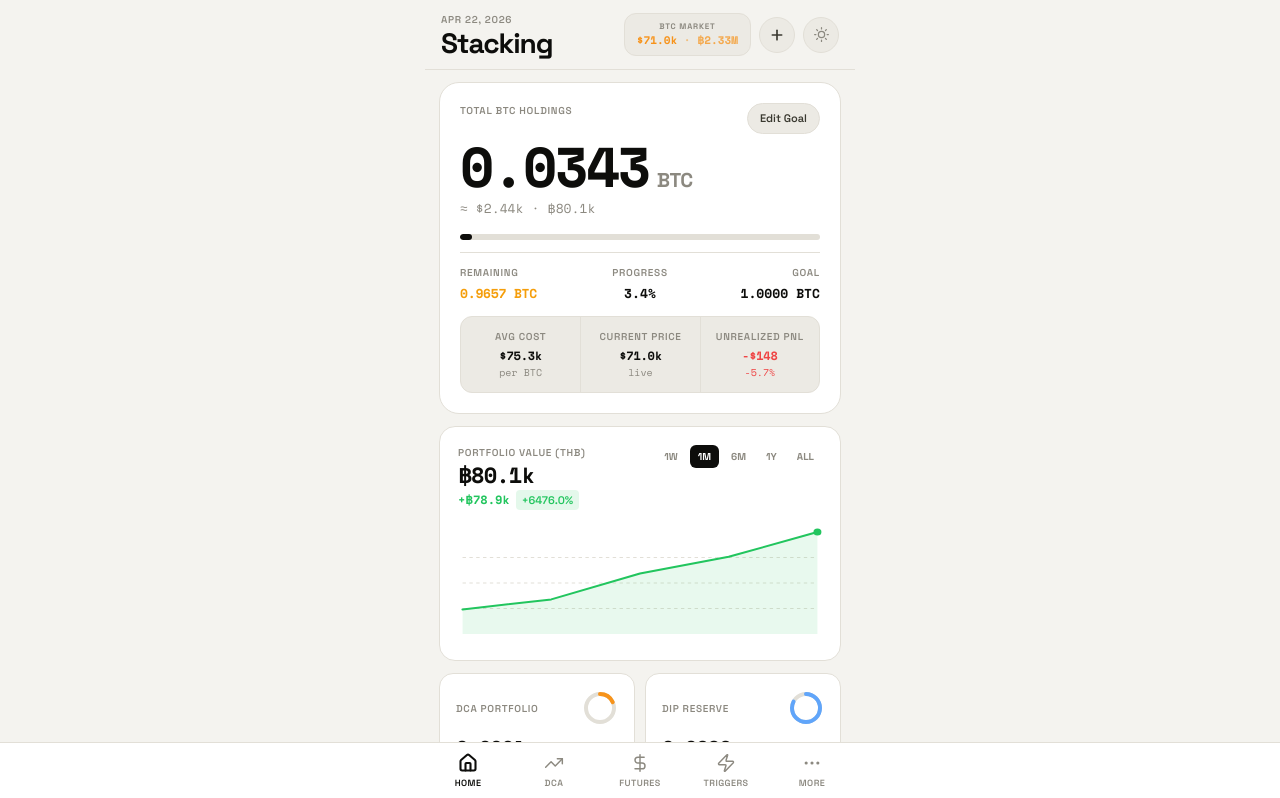
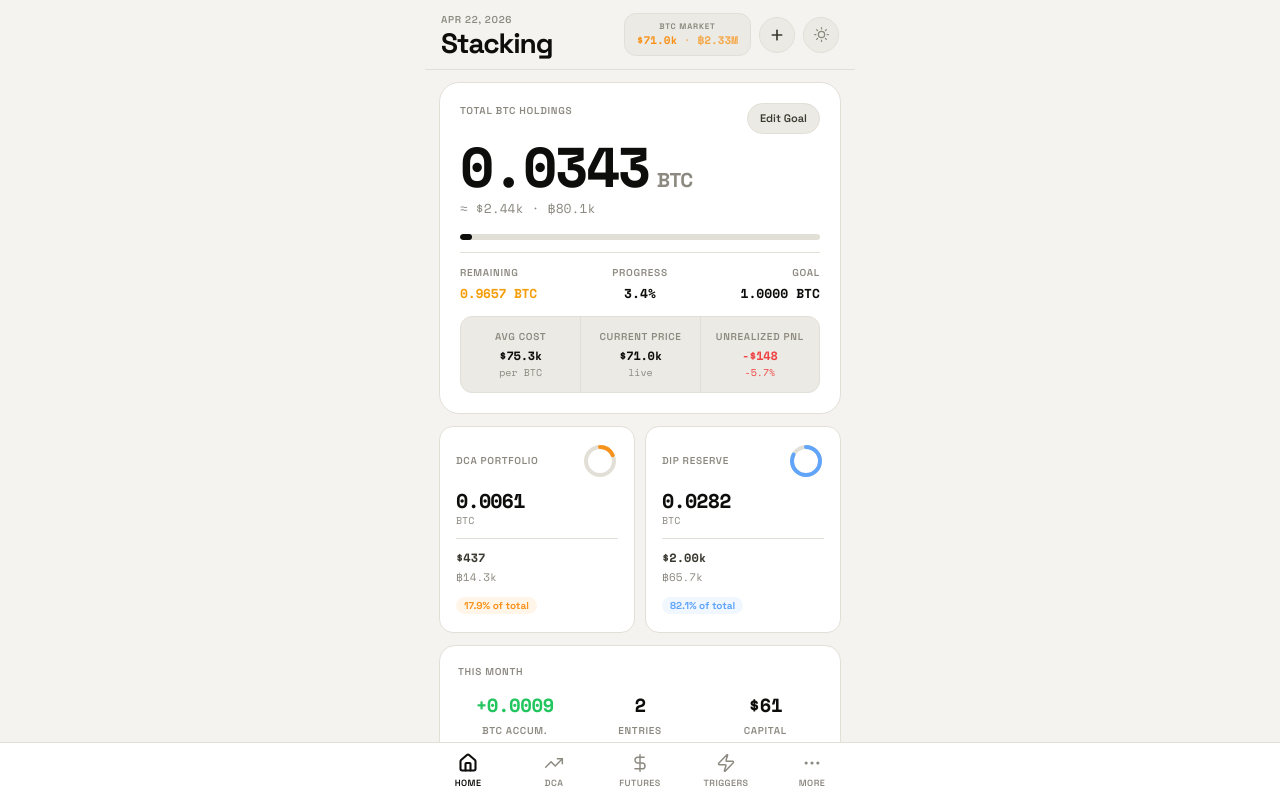
Before and after one commit to BTCtrapsignal/Stacking-BTC, a React (Vite) app: page / in a window 1280 px wide. Shown: the top 798 px of the page. Built offline with nearby package versions, Linux system fonts and the light colour scheme.

Commit message:
remove home portfolio chart

```diff
--- a/src/pages/HomePage.jsx
+++ b/src/pages/HomePage.jsx
@@ -2,7 +2,6 @@ import { useMemo } from 'react'
 import { Card, CardHead }        from '../components/shared/Card'
 import { EntryRow }              from '../components/shared/EntryRow'
 import { ProgressBar }           from '../components/shared/ProgressBar'
-import { PortfolioChart }        from '../components/home/PortfolioChart'
 import { PortfolioBreakdown }    from '../components/home/PortfolioBreakdown'
 import { computeMetrics }        from '../utils/metrics'
 import {
@@ -120,15 +119,6 @@ export function HomePage({ state, onEditGoal }) {
         </div>
       </div>
 
-      {/* ── 2) PORTFOLIO VALUE CHART ──────────────── */}
-      <PortfolioChart
-        dca={state.dca}
-        dip={state.dip}
-        price={m.price}
-        usdthb={m.usdthb}
-        totalBtc={m.totalBtc}
-      />
-
       {/* ── 3) PORTFOLIO BREAKDOWN ───────────────── */}
       <PortfolioBreakdown
         dcaBtc={m.dcaBtc}
```
